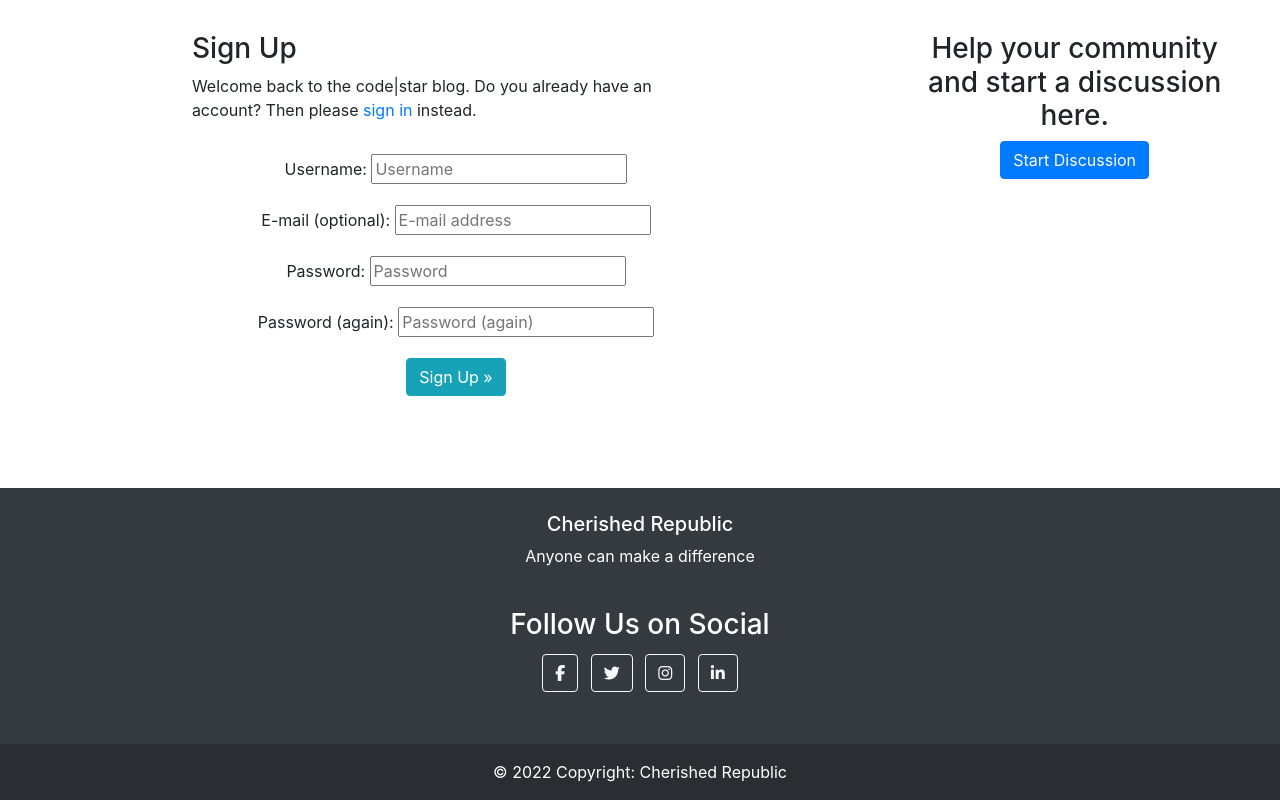
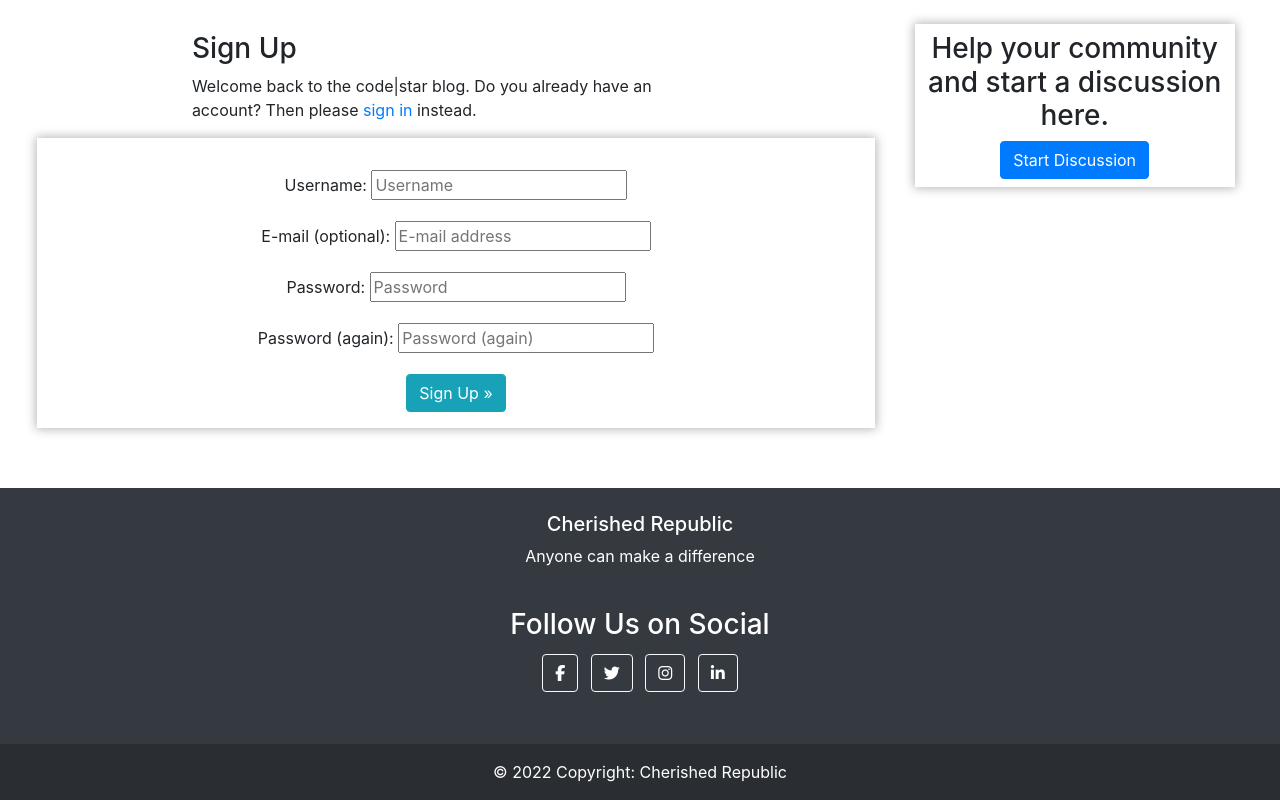
Before and after one commit to Code-Institute-Submissions/rovan89-cherished-republic_JanResub, a Django app: a page that uses templates/base.html in a window 1280 px wide. Shown: the part 56-856 px from the top of the page. Run offline with Django 3.2, Linux system fonts and the light colour scheme; parts of the project's set-up code (start-up, migrations or seed data) failed here and were passed over; some libraries are stand-ins or nearby versions.

Commit message:
Stylr post container

```diff
--- a/static/css/style.css
+++ b/static/css/style.css
@@ -31,8 +31,17 @@ body {
     left: 90%;
 }
 
+.user-greeting, .post-link{
+    color: inherit;
+}
 
 /* Post Container */
+
+.post-list-heading{
+    box-shadow: 0px 0px 10px 1px rgba(0,0,5,0.3);
+}
+
+
 #page-container{
     min-height: 100vh;
     display: flex;
@@ -59,6 +68,23 @@ body {
     text-decoration: none;
 }
 
+/* Start Discussion container */
+
+.start-discussion-container{
+    height: 20%;
+    box-shadow: 0px 0px 10px 1px rgba(0,0,5,0.3);
+}
+
+.genral-container{
+    height: 20%;
+    padding: 2%;
+    box-shadow: 0px 0px 10px 1px rgba(0,0,5,0.3);
+}
+
+/* Buttons */
+.btn{
+    color: white;
+}
 /* Footer */
 
 footer {
```
